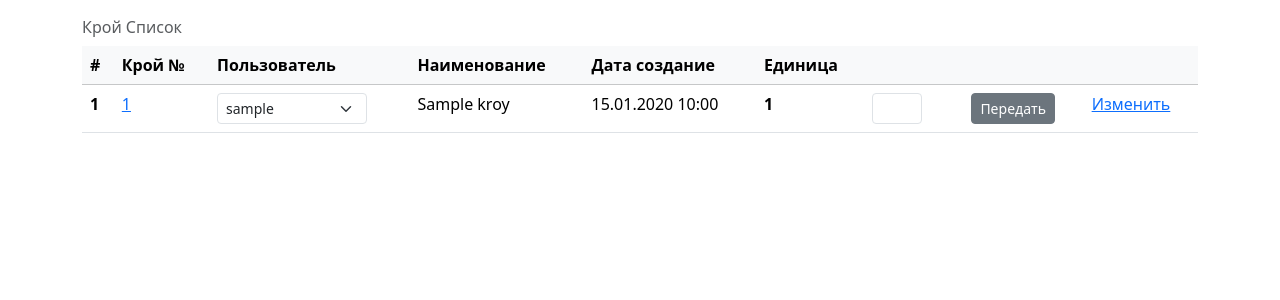
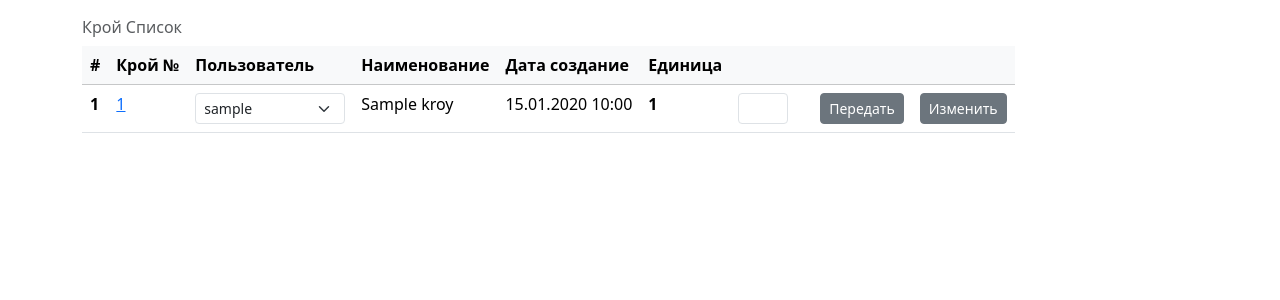
Before and after one commit to nurlanek/ulanlif, a Django app: page /kroy/ in a window 1280 px wide. Shown: the part 56-356 px from the top of the page. Run offline with Django 4.2, Linux system fonts and the light colour scheme; a user stored in the database is signed in; tables that the repository leaves empty hold one stand-in row (values such as "Sample post"); parts of the project's set-up code (start-up, migrations or seed data) failed here and were passed over; some libraries are stand-ins or nearby versions.

Commit message:
form elements update1

```diff
--- a/ulan/main/templates/main/kroy/kroy_list.html
+++ b/ulan/main/templates/main/kroy/kroy_list.html
@@ -12,7 +12,7 @@
 <div class="container mt-2">
 
    <!-- <a href="{% url 'kroy-create' %}">Создать новый Крой</a>-->
-    <table class="table caption-top">
+    <table class="table caption-top w-auto">
         <caption>Крой Список</caption>
         <thead class="table-light">
         <tr>
@@ -52,7 +52,7 @@
                 <td>
                 </td>
                 <td><button type="submit" class="btn btn-secondary btn-sm"  >Передать</button></td>
-                <td><a href="{% url 'kroy-update' kroy.pk %}">Изменить</a></td>
+                <td><a class="btn btn-secondary btn-sm" href="{% url 'kroy-update' kroy.pk %}">Изменить</a></td>
             </tr>
         </form>
 
```
